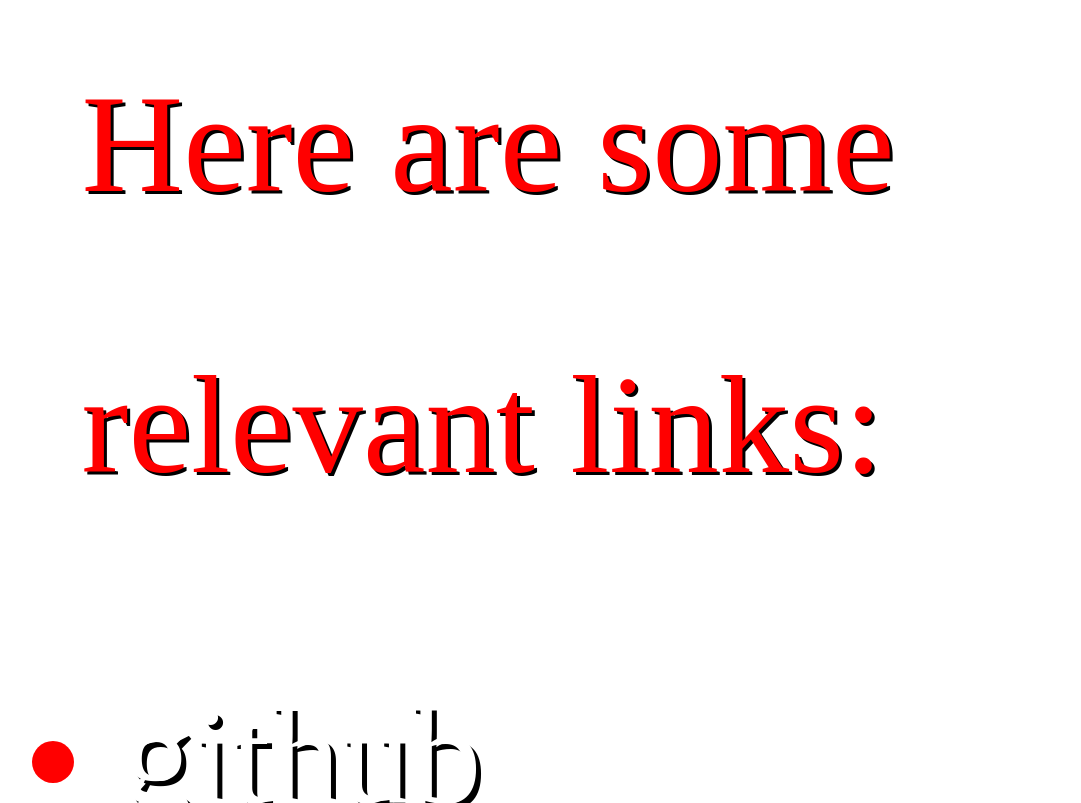
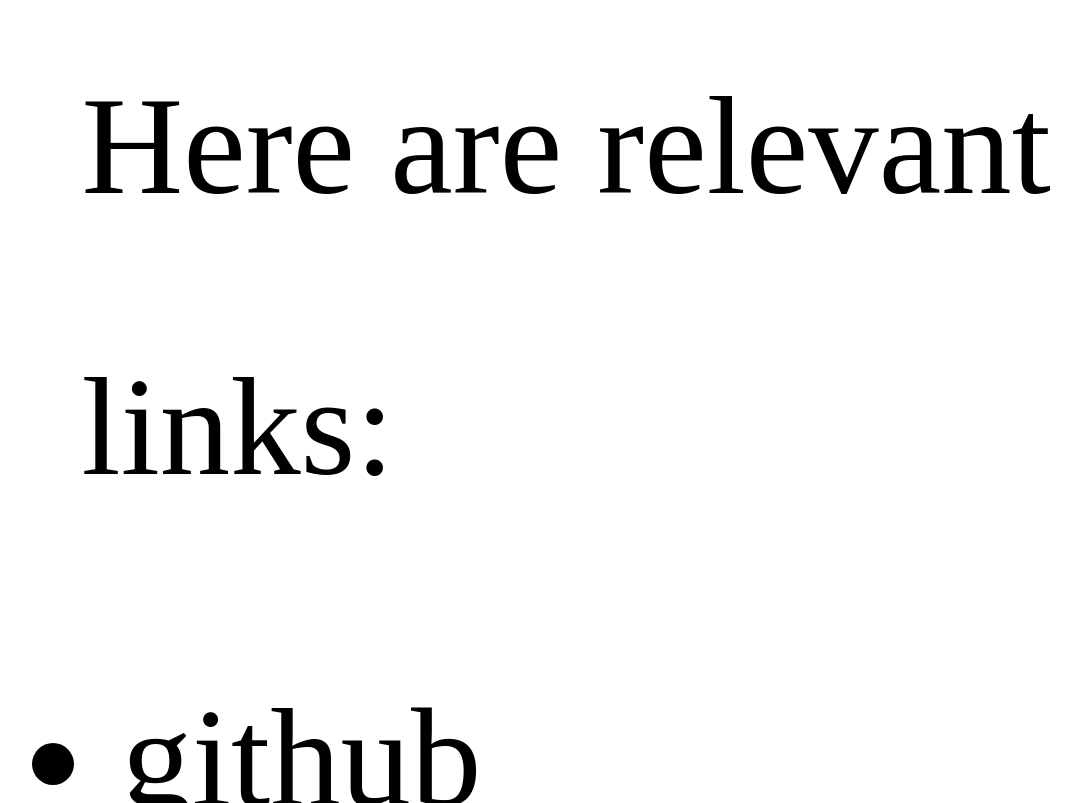
Before and after one commit to botica/resume-site, a plain HTML site: page index.html in a window 1280 px wide. Shown: the part 5569-6372 px from the top of the page, without its empty margins (17-1098 px from the left). Drawn offline with Linux system fonts and the light colour scheme.

Commit message:
changed color scheme, added fonts

```diff
--- a/index.html
+++ b/index.html
@@ -26,7 +26,7 @@
  					<li>html5 and css3</li>
  					<li>git</li>
  				</ul>
- 				<p>Here are some relevant links:</p>
+ 				<p>Here are relevant links:</p>
  				<ul>
  					<li><a target="_blank" href="http://github.com/botica">github</a></li>
  					<li><a target="_blank" href="https://www.linkedin.com/in/billy-kraft-24a1a8128/">linkedin</a></li>
--- a/res.css
+++ b/res.css
@@ -3,25 +3,25 @@ html {
 	padding: 0;
 	min-width: 320px;
 	background-color: white;
-	color: red;
+	color: black;
+	font-family: "Times New Roman", serif;
+	/* text-shadow: 3px 3px grey; */
 }
 
 body {
 	margin: 0;
 	padding: 0;
-	background-color: white;
+
 }
 
 #header {
 	font-size: 13vw;
-	text-shadow: 4px 4px black;
-	font-family: monospace;
+	font-family: "Arial", sans-serif;
 	text-transform: uppercase;
 	text-align: center;
 	display: block;
 	margin-bottom: .4em;
 	margin-top: .6em;
-	text-decoration: underline;
 }
 
 p {
@@ -33,7 +33,6 @@ p {
 	margin-top: .35em;
 	margin-bottom: .35em;
 	padding: 0;
-	text-shadow: 3px 3px black;
 }
 
 li {
@@ -42,15 +41,30 @@ li {
 	margin-left: .7em;
  	display: list-item;
  	text-align: left;
- 	text-shadow: 3px 3px black;
  }
 
 a {
 	font-size: 11vw;
 	line-height: 1.8;
 	text-decoration: underline;
-	text-shadow: 5px 5px black;
-	color: white;
 }
 
-/* media queries for the text shdaow sizing down */
+/* unvisited link */
+a:link {
+    color: black;
+}
+
+/* visited link */
+a:visited {
+    color: black;
+}
+
+/* mouse over link */
+a:hover {
+    color: black;
+}
+
+/* selected link */
+a:active {
+    color: black;
+}
```
